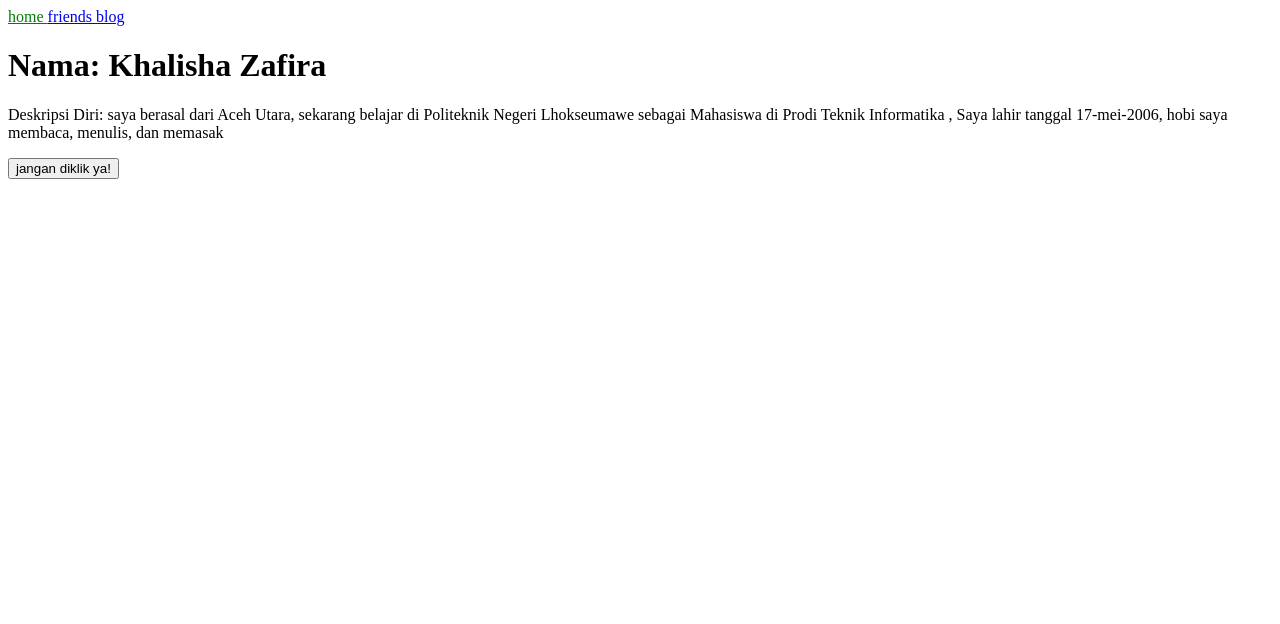
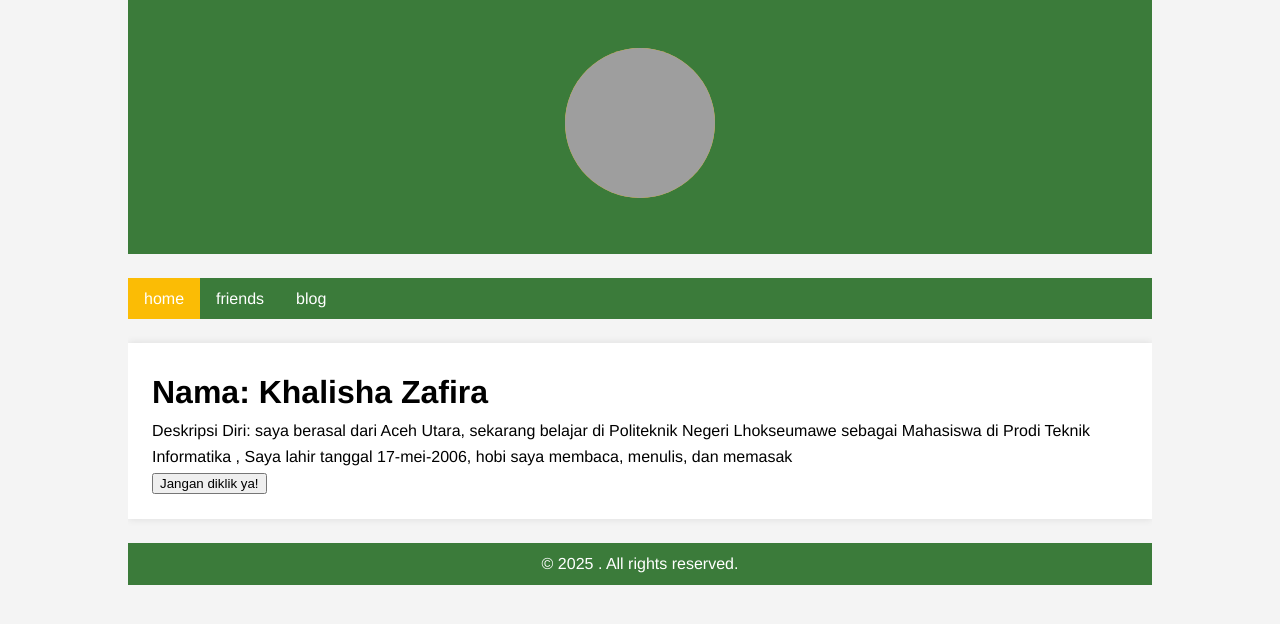
Before and after one commit to khalisha0zafira/khalisha0zafira.github.io, a Jekyll site: the page built from index.html, in a window 1280 px wide. Shown: the top 624 px of the page. Built offline with Jekyll 4.4.1, drawn with Linux system fonts in a browser that asks for light colours; grey boxes are pictures that could not be loaded.

Commit message:
update folder

```diff
--- a/_includes/navigation.html
+++ b/_includes/navigation.html
@@ -1,7 +1,9 @@
-<nav>
+<ul>
   {% for item in site.data.navigation %}
-  <a href="{{ item.link }}" {% if page.url == item.link %} class="current"{% endif %}>
+  <li>
+  <a href="{{ item.link }}" {% if page.url == item.link %} class="active"{% endif %}>
       {{ item.name }}
   </a>
+  </li>
   {% endfor %}
-</nav>
+</ul>
--- a/_layouts/default.html
+++ b/_layouts/default.html
@@ -3,18 +3,42 @@
 <head>
     <meta charset="UTF-8">
     <meta name="viewport" content="width=device-width, initial-scale=1.0">
-    <title>{{ page.title }}</title>
+    <title>{{page.title}}</title>
+
+    <!--Stylesheet-->
     <link rel="stylesheet" href="{{ site.baseurl }}/assets/css/styles.css">
 
-    <!-- javascript -->
+    <!--Favicon-->
+    <link rel="icon" href="{{ site.baseurl }}/assets/images/favicon.ico">
+
+    <!--JavaScript-->
     <script src="{{ site.baseurl }}/assets/js/scripts.js"></script>
 
-    <!-- plugins -->
-     {% feed_meta %}
-     {% seo %}
+    <!--Plugins-->
+    {% feed_meta %}
+    {% seo %}
+
 </head>
 <body>
-    {% include navigation.html %}
-    {{ content }}
+    <div class="container">
+        <header>
+            <img src="{{ site.baseurl }}/assets/images/profile.jpg" alt="Profile Picture"
+            class="profile-picture">
+            <h1>{{ site.title }}</h1>
+            <p>{{ site.description }}</p>
+        </header>
+
+        <nav>
+            {% include navigation.html %}
+        </nav>
+
+        <main>
+            {{ content }}
+        </main>
+
+        <footer>
+            <p>&copy; {{ site.time | date: '%Y' }} {{ site.title }}. All rights reserved.</p>
+        </footer>
+    </div>
 </body>
 </html>
--- a/_sass/main.scss
+++ b/_sass/main.scss
@@ -1,3 +1,66 @@
-.current {
-    color: green;
+$primary-color: #3b7b3a;
+$secondary-color: #fbbc05;
+$font-stack: Helvetica, sans-serif;
+
+body,
+h1,
+h2,
+p {
+    margin: 0; padding: 0; box-sizing: border-box;
 }
+
+body {
+    font-family: $font-stack; line-height: 1.6;
+    background-color: #f4f4f4;
+}
+
+header {
+    text-align: center; padding: 24px; color: #fff;
+    background-color: $primary-color;
+}
+
+main {
+    padding: 24px; margin-top: 24px;
+    box-shadow: 0 0 8px rgba(0, 0, 0, 0.1);
+    background-color: #fff;
+}
+
+footer {
+    text-align: center; padding: 8px; margin-top: 24px; color: #fff;
+    background-color: $primary-color;
+}
+
+h2 {
+    color: #333; margin-bottom: 8px;
+}
+
+nav {
+    margin: 24px 0;
+    ul {
+        list-style-type: none; margin: 0; padding: 0; overflow: hidden;
+        background-color: $primary-color;
+    }
+    li {
+        float: left;
+        a {
+            display: block; color: white; text-align: center; padding: 8px 16px;
+            text-decoration: none;
+            &:hover:not(.active) {
+                background-color: $secondary-color;
+            }
+        }
+    }
+}
+
+.container {
+    width: 80%; margin: auto; overflow: hidden;
+}
+
+.profile-picture {
+    width: 150px; height: 150px; border-radius: 50%; margin: 24px auto;
+    background-color: $secondary-color;
+}
+
+.active {
+    background-color: $secondary-color;
+}
--- a/index.html
+++ b/index.html
@@ -1,11 +1,12 @@
 ---
 layout: default
-title: home
+title: Home
 ---
+   </head>
+   <body>
+       <h1> Nama: Khalisha Zafira</h1>
+       <p>Deskripsi Diri: saya berasal dari Aceh Utara, sekarang belajar di Politeknik Negeri
+       Lhokseumawe sebagai Mahasiswa di Prodi Teknik Informatika , Saya lahir tanggal 17-mei-2006, hobi saya membaca,
+       menulis, dan memasak </p>
 
-   <h1> Nama: Khalisha Zafira</h1>
-   <p>Deskripsi Diri: saya berasal dari Aceh Utara, sekarang belajar di Politeknik Negeri
-    Lhokseumawe sebagai Mahasiswa di Prodi Teknik Informatika , Saya lahir tanggal 17-mei-2006, hobi saya membaca,
-    menulis, dan memasak </p>
-
-    <button onclick="myfunction()">jangan diklik ya!</button>
+       <button onclick="myfuncation()">Jangan diklik ya!</button>
```
